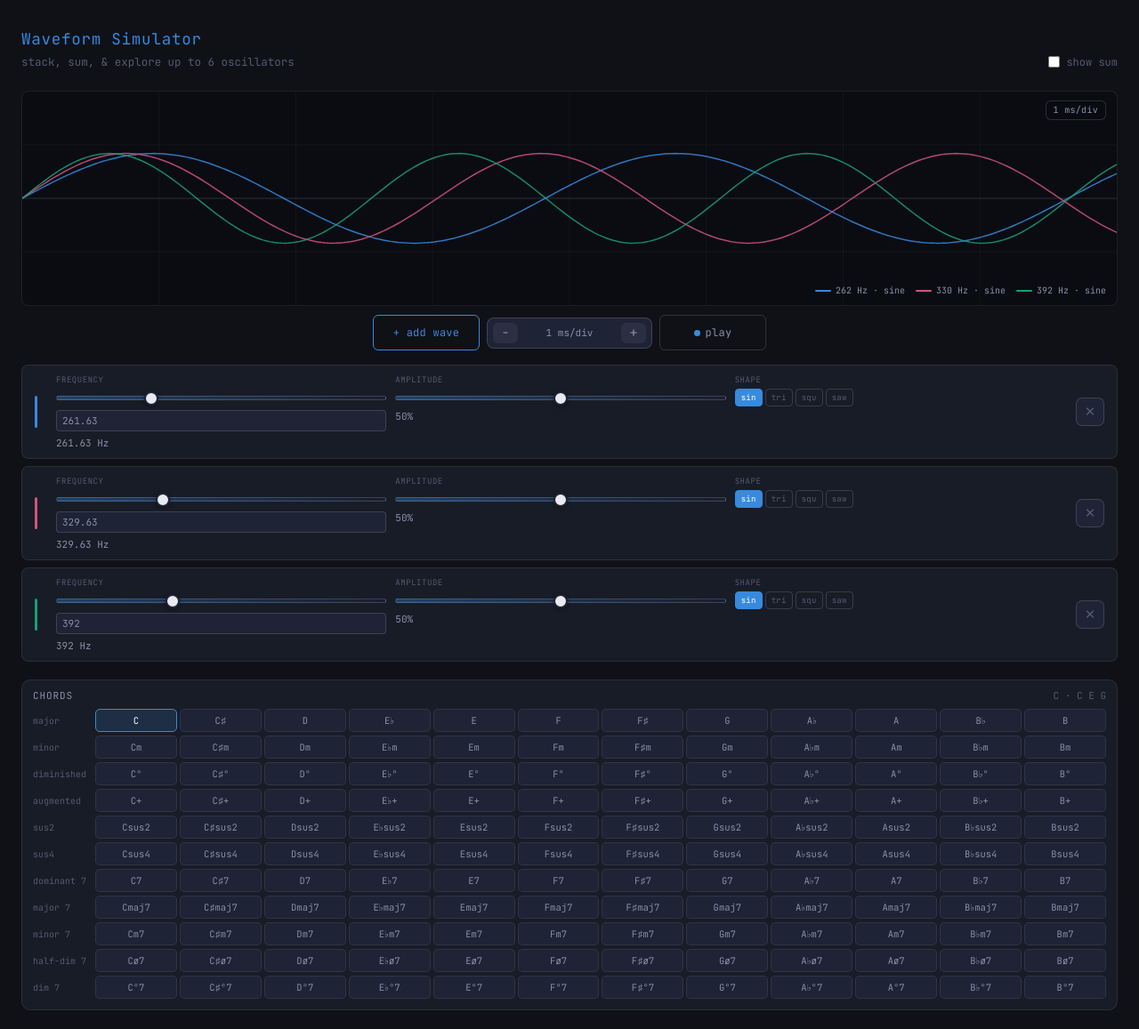
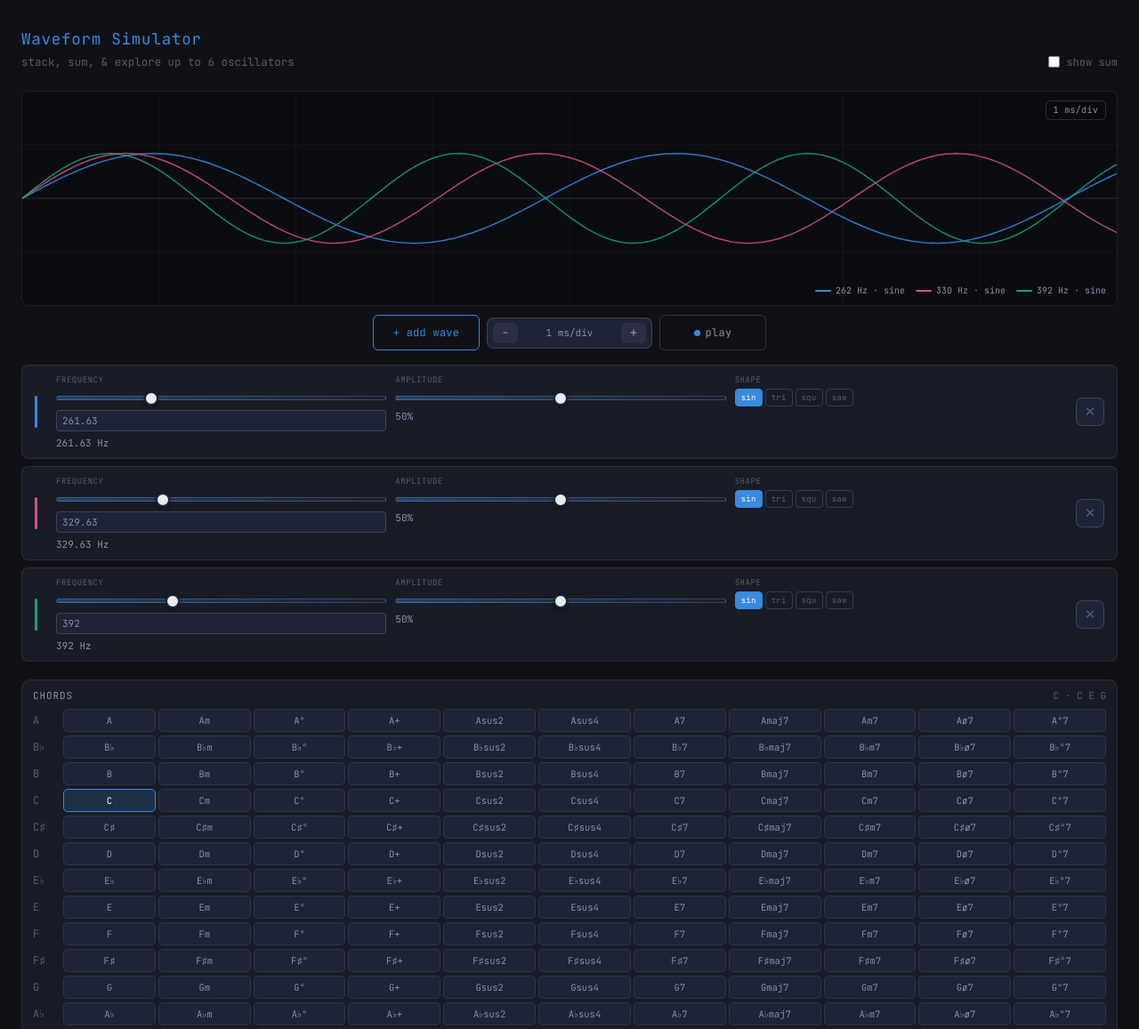
Before and after one commit to SIVON-dev/WaveformSimulator, a plain HTML site: page index.html in a window 1280 px wide. Shown: the top 1157 px of the page at 89% size. Drawn offline with Linux system fonts and the light colour scheme.

Commit message:
Group chord buttons by root letter, starting from A (#2)
Each row is now a root letter (A, B♭, B, C … A♭) and every chord in the
row is built on that letter.


Claude-Session: https://claude.ai/code/session_01D69MBi6YZZavZEfuyRZDjR

Co-authored-by: Claude <noreply@anthropic.com>

```diff
--- a/index.html
+++ b/index.html
@@ -538,21 +538,21 @@
 
   .chord-row {
     display: grid;
-    grid-template-columns: 64px 1fr;
+    grid-template-columns: 28px 1fr;
     align-items: center;
     gap: 6px;
   }
 
   .chord-row-label {
     font-family: var(--mono);
-    font-size: 10px;
+    font-size: 12px;
     color: var(--text3);
     white-space: nowrap;
   }
 
   .chord-buttons {
     display: grid;
-    grid-template-columns: repeat(12, minmax(0, 1fr));
+    grid-template-columns: repeat(11, minmax(0, 1fr));
     gap: 3px;
   }
 
@@ -1174,18 +1174,22 @@ function applyChord(rootIdx, quality) {
   draw();
 }
 
+// One row per root letter, starting from A. Every chord in a row is built
+// on that row's letter (A, Am, A°, A+, … all use A as the root).
+const ROOT_ORDER = Array.from({ length: 12 }, (_, i) => (9 + i) % 12); // A, B♭, B, C, … A♭
+
 function buildChordTable() {
   const table = document.getElementById('chordTable');
   table.innerHTML = '';
-  CHORD_QUALITIES.forEach(q => {
+  ROOT_ORDER.forEach(r => {
     const row = document.createElement('div');
     row.className = 'chord-row';
     const label = document.createElement('span');
     label.className = 'chord-row-label';
-    label.textContent = q.label;
+    label.textContent = NOTE_NAMES[r];
     const btns = document.createElement('div');
     btns.className = 'chord-buttons';
-    NOTE_NAMES.forEach((_, r) => {
+    CHORD_QUALITIES.forEach(q => {
       const b = document.createElement('button');
       b.type = 'button';
       b.className = 'chord-btn';
```
